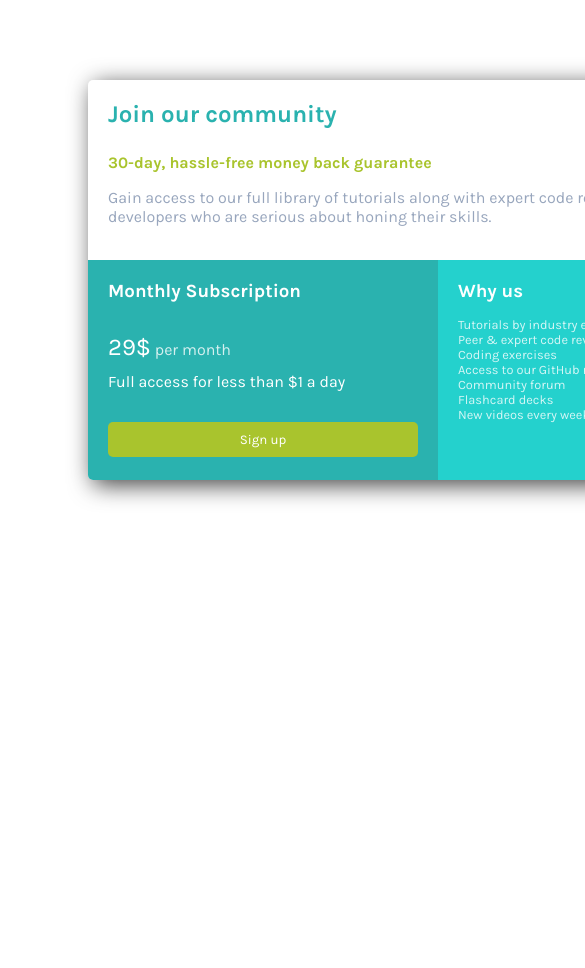
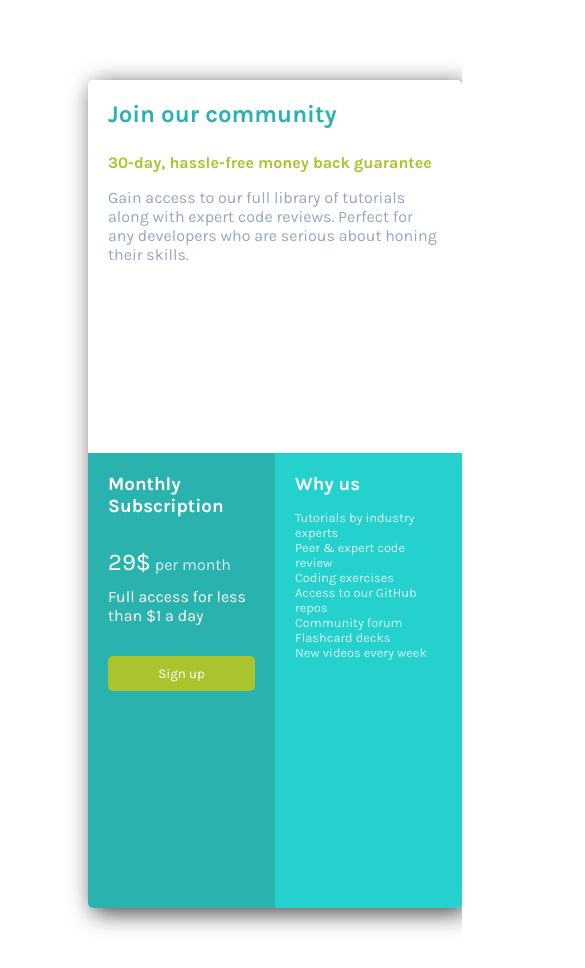
Before and after one commit to ScheffDo/pricing-card-frontend-mentor-challenge, a plain HTML site: page index.html in a window 390 px wide. Shown: the top 968 px of the page, 585 px wide, since content can reach past the window. Before the commit the page ends 844 px from the top, so only its background shows below. Drawn offline with Linux system fonts and the light colour scheme; a script that the page names is missing.

Commit message:
Update style.css

```diff
--- a/style.css
+++ b/style.css
@@ -123,4 +123,9 @@ ul {
 
 }
 
-@media
+@media (max-width: 650px) {
+  #bot1, #bot2, #container {
+  width: 100%;
+  height: auto;
+  }
+ }
```
